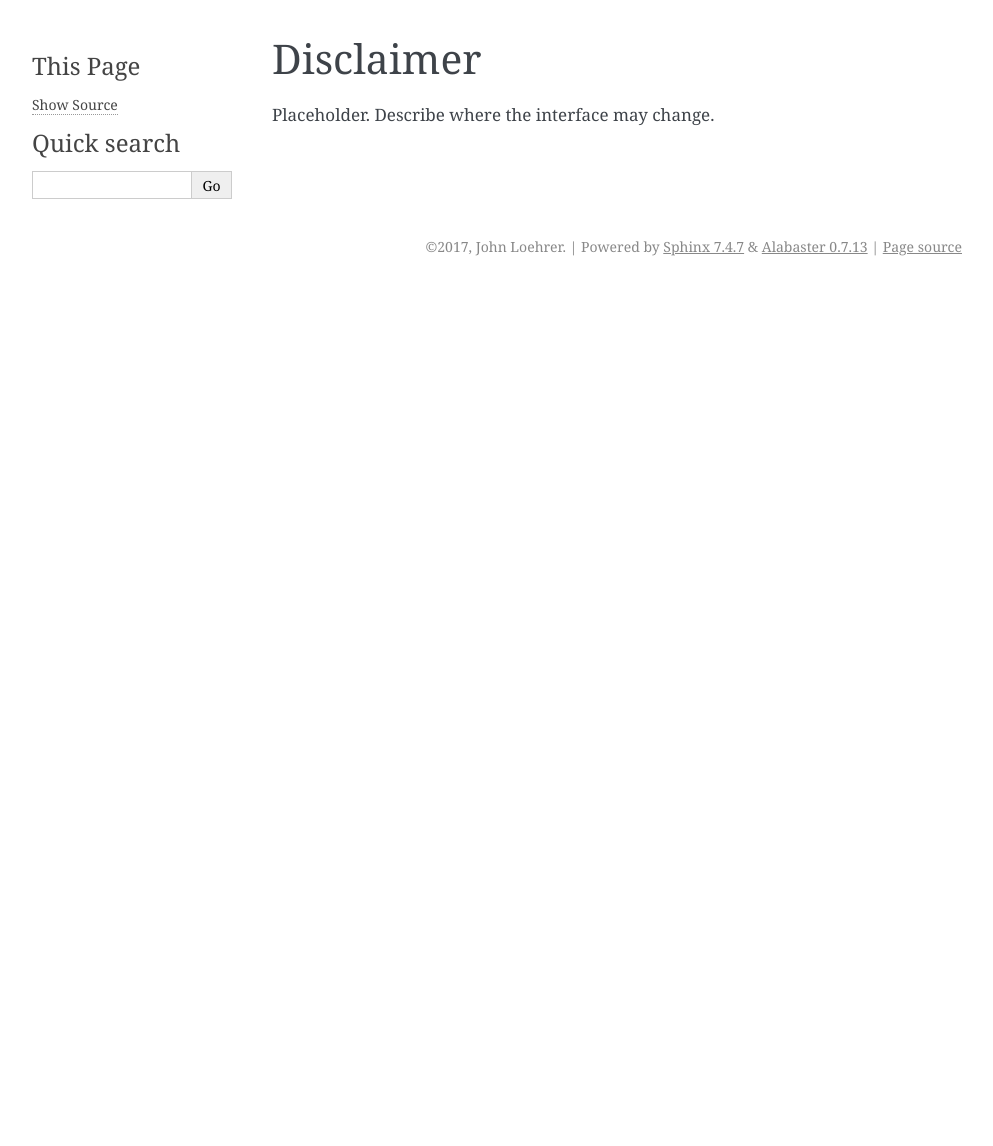
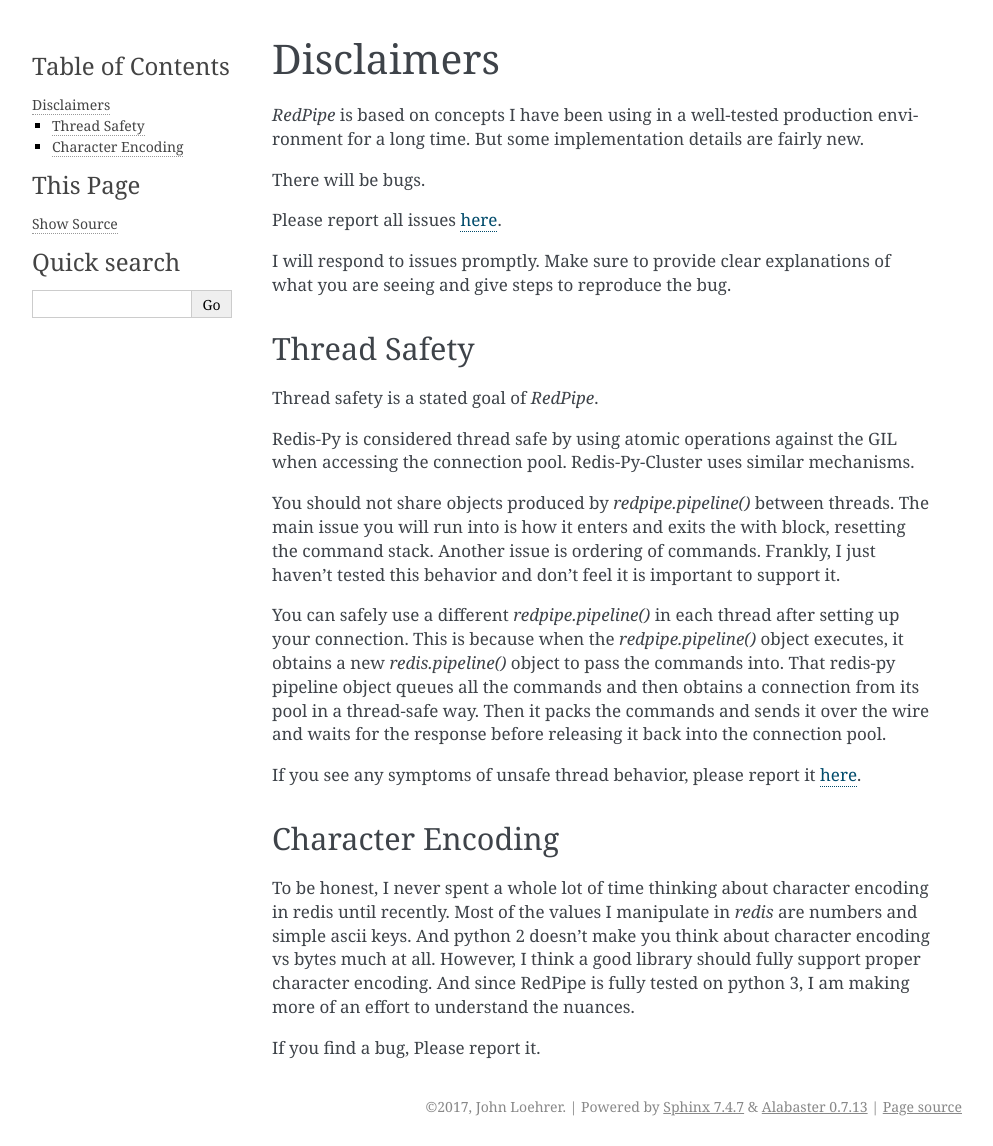
Before and after one commit to 72squared/redpipe, a Sphinx documentation site: the page built from docs/disclaimer.rst, in a window 1280 px wide. Shown: the whole page, without its empty margins (148-1141 px from the left). Built offline with Sphinx 7.4.7, drawn with Linux system fonts in a browser that asks for light colours; pages that are not in the unit, such as notebooks, are missing from menus; before the commit the page ends 900 px from its top, so only the background shows below that.

```diff
--- a/docs/disclaimer.rst
+++ b/docs/disclaimer.rst
@@ -1,5 +1,43 @@
-Disclaimer
-==========
+Disclaimers
+===========
+*RedPipe* is based on concepts I have been using in a well-tested production environment for a long time.
+But some implementation details are fairly new.
 
-Placeholder.
-Describe where the interface may change.
+There will be bugs.
+
+Please report all issues `here <https://github.com/72squared/redpipe/issues>`_.
+
+I will respond to issues promptly.
+Make sure to provide clear explanations of what you are seeing and give steps to reproduce the bug.
+
+
+Thread Safety
+-------------
+Thread safety is a stated goal of *RedPipe*.
+
+Redis-Py is considered thread safe by using atomic operations against the GIL when accessing the connection pool.
+Redis-Py-Cluster uses similar mechanisms.
+
+You should not share objects produced by `redpipe.pipeline()` between threads.
+The main issue you will run into is how it enters and exits the with block, resetting the command stack.
+Another issue is ordering of commands.
+Frankly, I just haven't tested this behavior and don't feel it is important to support it.
+
+
+You can safely use a different `redpipe.pipeline()` in each thread after setting up your connection.
+This is because when the `redpipe.pipeline()` object executes, it obtains a new `redis.pipeline()` object to pass the commands into.
+That redis-py pipeline object queues all the commands and then obtains a connection from its pool in a thread-safe way.
+Then it packs the commands and sends it over the wire and waits for the response before releasing it back into the connection pool.
+
+If you see any symptoms of unsafe thread behavior, please report it `here <https://github.com/72squared/redpipe/issues>`_.
+
+
+Character Encoding
+------------------
+To be honest, I never spent a whole lot of time thinking about character encoding in redis until recently.
+Most of the values I manipulate in `redis` are numbers and simple ascii keys.
+And python 2 doesn't make you think about character encoding vs bytes much at all.
+However, I think a good library should fully support proper character encoding.
+And since RedPipe is fully tested on python 3, I am making more of an effort to understand the nuances.
+
+If you find a bug, Please report it.
```
Also changed, not shown: docs/index.rst (+5 -3 lines), docs/testing.rst (+17 -2 lines), docs/unicode.rst (+8 -1 lines), 1 other file.
